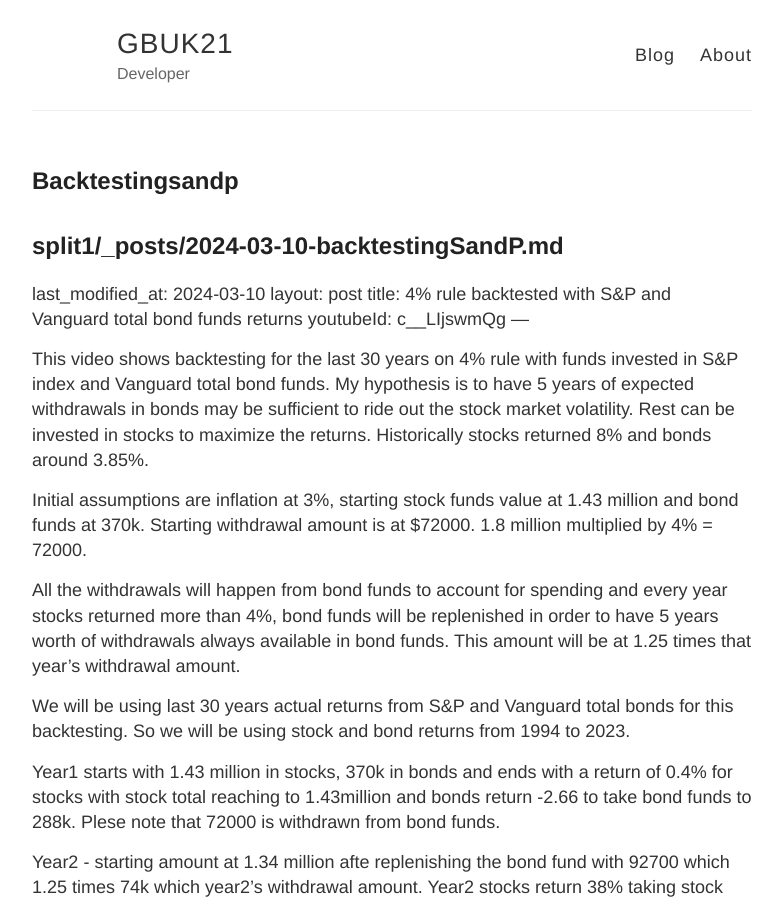
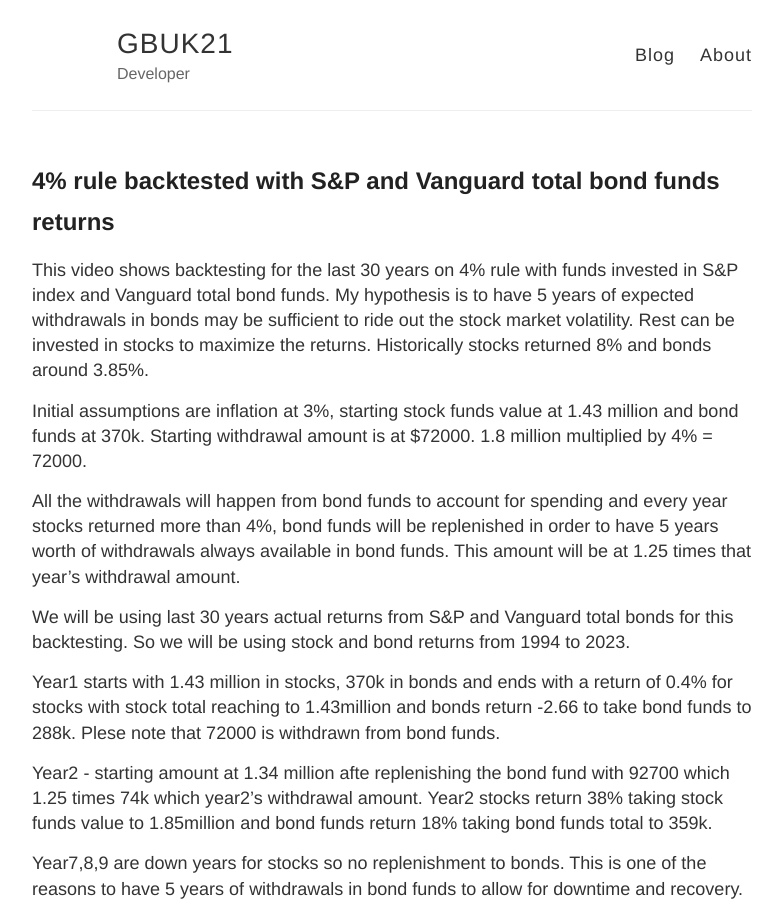
Before and after one commit to gbuk21/General, a Jekyll site: the page built from split1/_posts/2024-03-10-backtestingSandP.md, in a window 1280 px wide and 900 px high. Shown: the whole window, without its empty margins (248-1030 px from the left). Built offline with Jekyll 4.4.1, drawn with Linux system fonts in a browser that asks for light colours; our own code applies the rules of GitHub Pages for plain Markdown files.

Commit message:
Update 2024-03-10-backtestingSandP.md

```diff
--- a/split1/_posts/2024-03-10-backtestingSandP.md
+++ b/split1/_posts/2024-03-10-backtestingSandP.md
@@ -1,4 +1,3 @@
-split1/_posts/2024-03-10-backtestingSandP.md
 ---
 last_modified_at: 2024-03-10
 layout: post
```
